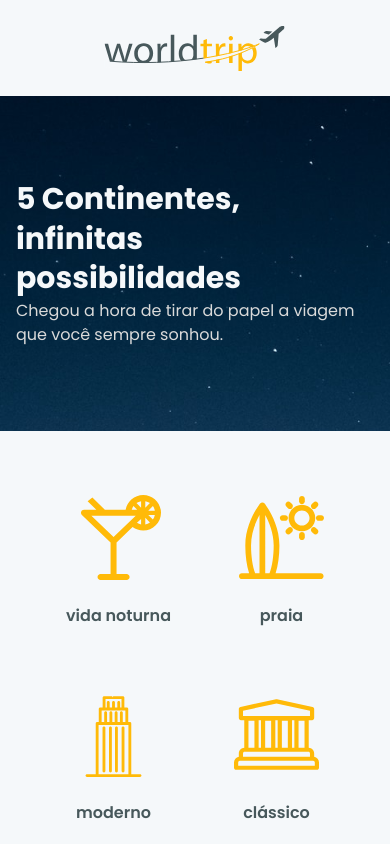
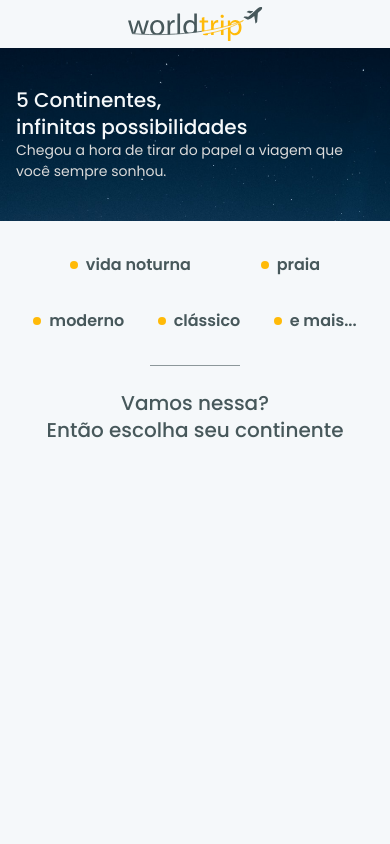
Before and after one commit to DanielSLucas/Ignite-React-Desafio-worldtrip, a Next.js app: page / in a window 390 px wide. Shown: the top 844 px of the page. Built offline with nearby package versions, Linux system fonts and the light colour scheme.

Commit message:
improving responsiveness

```diff
--- a/src/components/Header.tsx
+++ b/src/components/Header.tsx
@@ -1,13 +1,15 @@
 import { ChevronLeftIcon } from '@chakra-ui/icons';
 import { Flex, IconButton } from '@chakra-ui/react';
+import { useRouter } from 'next/router';
 import Image from 'next/image';
-import { useRouter } from 'next/router';
+
+import logoImg from '../../public/logo.svg';
 
 export function Header() {
   const { asPath, back } = useRouter();
 
   return (
-    <Flex w="100%" h="24" justify="center">
+    <Flex w="100%" h={['12', '24']} justify="center">
       <Flex
         w="100%"
         maxW={1120}
@@ -26,12 +28,9 @@ export function Header() {
           <div />
         )}
 
-        <Image
-          src="/logo.svg"
-          width={184.06}
-          height={45.92}
-          alt="Worldtrip Logo"
-        />
+        <Flex position="relative" w={[135, 185]} h="100%" align="center">
+          <Image src={logoImg} alt="Worldtrip Logo" />
+        </Flex>
 
         <div />
       </Flex>
--- a/src/components/HomeBanner.tsx
+++ b/src/components/HomeBanner.tsx
@@ -9,7 +9,7 @@ export function HomeBanner() {
       bgRepeat="no-repeat"
       bgSize="cover"
       w="100%"
-      h={335}
+      h={[173, 335]}
       justify="center"
     >
       <Flex
@@ -21,12 +21,16 @@ export function HomeBanner() {
         justifyContent="space-between"
       >
         <Flex direction="column" justify="center">
-          <Heading color="light.headings">
+          <Heading
+            color="light.headings"
+            fontWeight="medium"
+            fontSize={['xl', '4xl']}
+          >
             5 Continentes,
             <br />
             infinitas possibilidades
           </Heading>
-          <Text color="light.info.500" maxW={450}>
+          <Text color="light.info.500" maxW={450} fontSize={['sm', 'xl']}>
             Chegou a hora de tirar do papel a viagem que você sempre sonhou.
           </Text>
         </Flex>
--- a/src/components/TravelTypes/TravelTypeLink.tsx
+++ b/src/components/TravelTypes/TravelTypeLink.tsx
@@ -1,4 +1,4 @@
-import { Flex, Text } from '@chakra-ui/react';
+import { Box, Flex, Text, useBreakpointValue } from '@chakra-ui/react';
 import Image from 'next/image';
 import Link, { LinkProps } from 'next/link';
 
@@ -14,11 +14,37 @@ export function TravelTypeLink({
   text,
   ...rest
 }: TravelTypeLinkProps) {
+  const isWideVersion = useBreakpointValue({
+    base: false,
+    sm: true,
+  });
+
+  if (isWideVersion) {
+    return (
+      <Link {...rest}>
+        <Flex as="a" direction="column" align="center" p="4" m="4">
+          <Image src={img} width={85} height={85} alt={imgAlt} />
+
+          <Text mt="6" color="dark.headings" fontWeight="semibold">
+            {text}
+          </Text>
+        </Flex>
+      </Link>
+    );
+  }
+
   return (
     <Link {...rest}>
-      <Flex as="a" direction="column" align="center" p="4" m="4">
-        <Image src={img} width={85} height={85} alt={imgAlt} />
-        <Text mt="6" color="dark.headings" fontWeight="semibold">
+      <Flex
+        as="a"
+        direction={['row', 'row', 'column']}
+        align="center"
+        justify="center"
+        p="4"
+      >
+        <Box w="2" h="2" borderRadius="full" bg="highlight.500" />
+
+        <Text ml="2" color="dark.headings" fontWeight="semibold">
           {text}
         </Text>
       </Flex>
--- a/src/components/TravelTypes/index.tsx
+++ b/src/components/TravelTypes/index.tsx
@@ -3,15 +3,15 @@ import { TravelTypeLink } from './TravelTypeLink';
 
 export function TravelTypes() {
   return (
-    <Flex as="section" w="100%" h={335} justify="center">
+    <Flex as="section" w="100%" h="fit-content" justify="center">
       <Flex
         flexWrap="wrap"
         w="100%"
         maxW={1120}
         h="100%"
-        p="8"
+        p={['4', '8']}
         align="center"
-        justifyContent="space-around"
+        justifyContent="space-evenly"
       >
         <TravelTypeLink
           img="/icons/cocktail.svg"
--- a/src/pages/index.tsx
+++ b/src/pages/index.tsx
@@ -1,4 +1,4 @@
-import { Flex } from '@chakra-ui/react';
+import { Box, Divider, Flex, Heading } from '@chakra-ui/react';
 
 import { HomeBanner } from '../components/HomeBanner';
 import { TravelTypes } from '../components/TravelTypes';
@@ -8,6 +8,21 @@ export default function Home() {
     <Flex as="main" flex="1" direction="column">
       <HomeBanner />
       <TravelTypes />
+
+      <Box w="30%" maxW={90} mx="auto">
+        <Divider borderColor="dark.headings" />
+      </Box>
+
+      <Flex my="6" align="center" justify="center" textAlign="center">
+        <Heading
+          fontWeight="medium"
+          fontSize={['xl', '4xl']}
+          color="dark.headings"
+        >
+          Vamos nessa? <br />
+          Então escolha seu continente
+        </Heading>
+      </Flex>
     </Flex>
   );
 }
```
